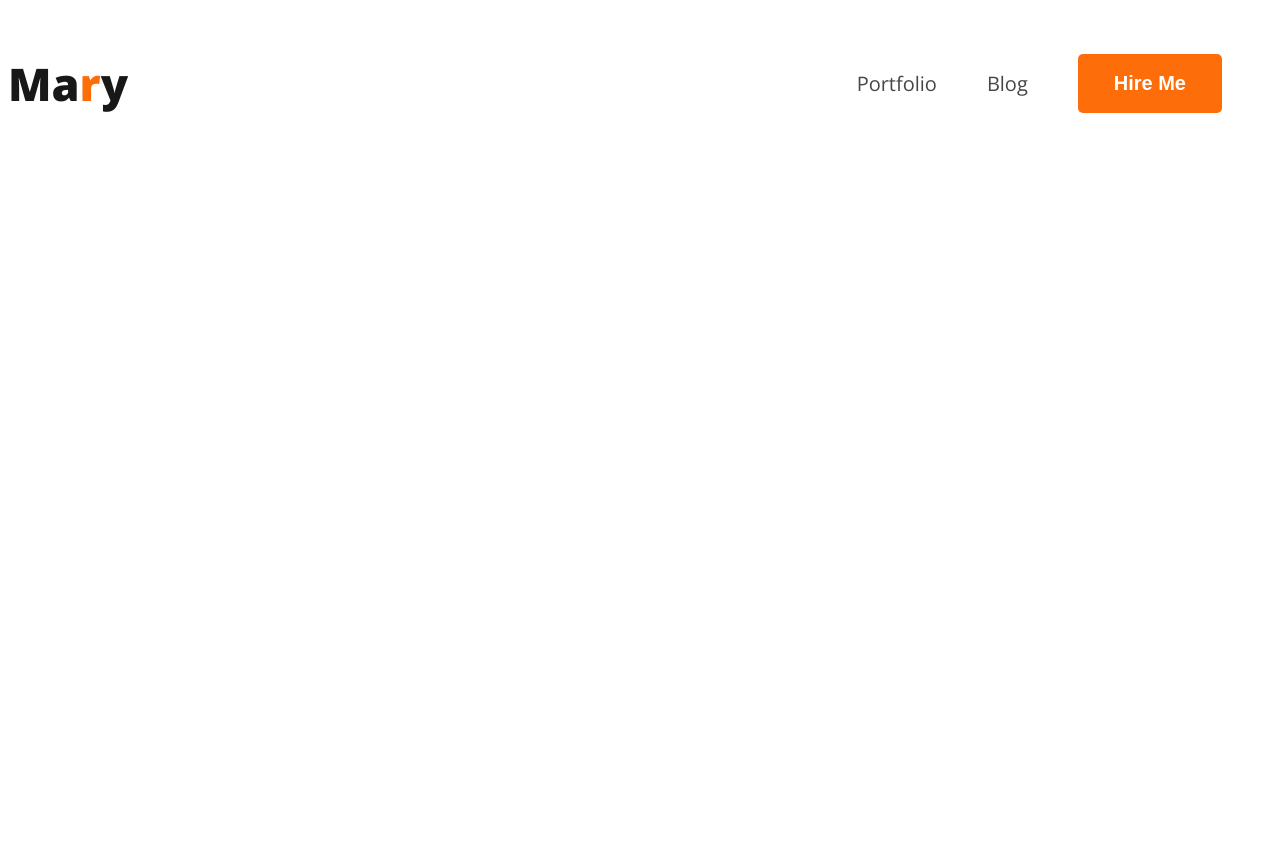
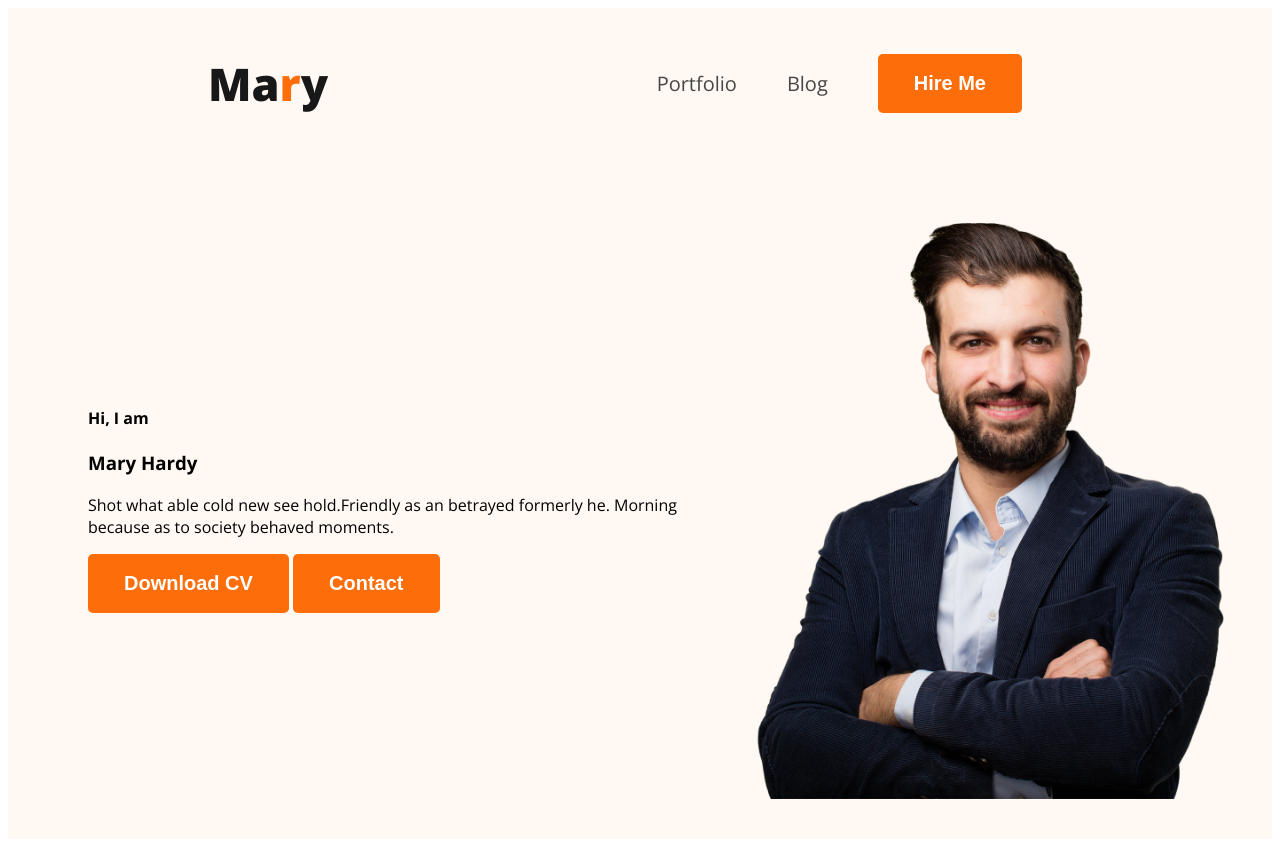
Before and after one commit to tofayeLL/web-developer-portfolio, a plain HTML site: page index.html in a window 1280 px wide. Before the commit the page ends 800 px from the top, so only its background shows below. Drawn offline with nearby package versions, Linux system fonts and the light colour scheme.

Commit message:
added banner content and profile pic

```diff
--- a/index.html
+++ b/index.html
@@ -16,8 +16,8 @@
 </head>
 
 <body>
-    <header>
-
+    <header class="header">
+         <!-- nav section -->
         <nav>
             <h3 class="nav-title">Ma<span class="color-primary">r</span>y</h3>
             <ul>
@@ -26,6 +26,19 @@
                 <li><button class="btn-primary">Hire Me</button></li>
             </ul>
         </nav>
+
+        <!-- banner section -->
+        <div class="banner">
+            <div class="banner-content">
+                <h4 class="banner-greetings">Hi, I  am</h4>
+                <h3 class="banner-title">Mary Hardy</h3>
+                <p class="banner-content">Shot what able cold new see hold.Friendly as an betrayed formerly he. Morning because as to society behaved moments.</p>
+                <button class="btn-primary">Download CV</button>
+                <button class="btn-primary">Contact</button>
+
+            </div>
+            <img class="profile-pic" src="images/hardy.png" alt="">
+        </div>
 
     </header>
 
--- a/styles/portfolio.css
+++ b/styles/portfolio.css
@@ -25,6 +25,7 @@ nav {
     display: flex;
     justify-content: space-between;
     align-items: center;
+    margin: 0 200px;
 }
 
 .nav-title {
@@ -49,3 +50,21 @@ nav a {
     font-size: 20px;
     font-weight: 400;
 }
+
+/* header related styles */
+.header{
+    background-color: #FFF8F3;
+}
+
+
+/* banner related styles */
+
+.banner{
+    padding: 40px 40px 40px 80px;
+    display: flex;
+    align-items: center;
+}
+.banner .profile-pic{
+    width: 580px;
+    height: 600px;
+}
```
